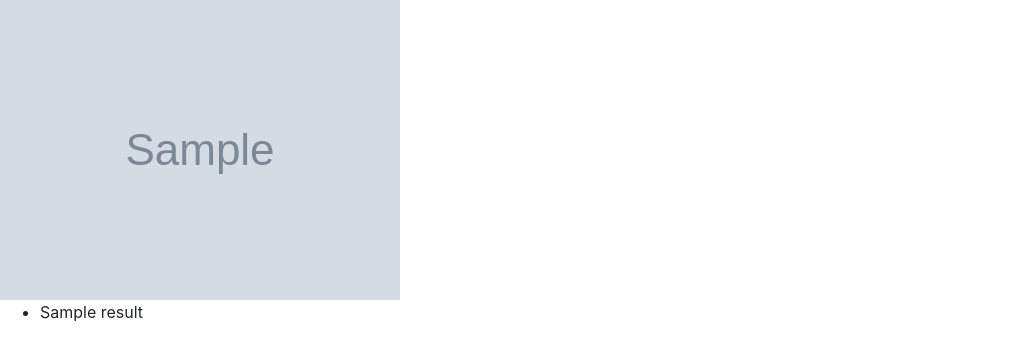
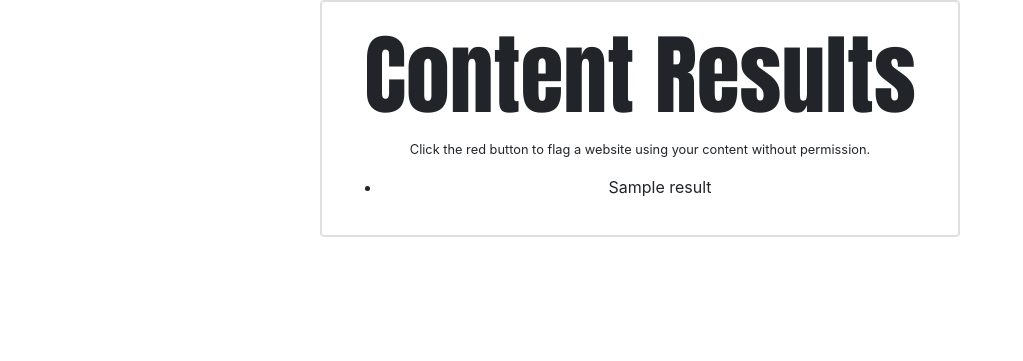
Before and after one commit to emaust/sauce-app, a Django app: template main/templates/results.html in a window 1280 px wide. Shown: the part 56-417 px from the top of the page, without its empty margins (0-1023 px from the left). Run offline with Django 3.2, Linux system fonts and the light colour scheme; the template is opened without the code that fills it: most values are stand-ins (such as "Sample title", 1, 10 or a date in 2020); grey boxes marked "Sample" are stand-in pictures; data that the repository does not hold is empty; some libraries are stand-ins or nearby versions.

Commit message:
Results page starting to look formatted - need to change width and style links

```diff
--- a/main/templates/results.html
+++ b/main/templates/results.html
@@ -8,9 +8,56 @@
 
 
 {% block content %}
-    <img src="{{ image }}" alt="search image" />
 
-  {% if user.is_authenticated %}
+<div class="row h-100 tippy-top">
+<div class="col-sm-12 my-auto">
+<div class="card card-block w-50 mx-auto">
+    <div class="row h-100">
+        <div class="col-sm-12 my-auto">
+            <div class="card text-center search">
+                <div class="card-body">
+                <p class="display-2 card-title banner tootle">Content Results</p>
+                <p class="small">Click the red button to flag a website using your content without permission.</p>
+                    <div class="card-text">
+                        {% if user.is_authenticated %}
+                            {% for result in results %}
+                                <ul class="list-group">
+                                    <li class="list-group-item">
+                                    <a href="{{ result }}">{{ result }}</a>
+                                        <div>
+                                        <form method="POST", action="#">
+                                        {%csrf_token%}
+                                        {{ form  }}
+                                        <input type="hidden" id="reported" name="reported" value="{{ result }}"></input>
+                                        <button type="submit" class="btn btn-outline-danger btn-sm">Flag Misuse</button>
+                                        </form>
+                                        </div>
+                                    </li>
+                                </ul>
+                            {% endfor %}
+                        {% else %}
+                            {% for result in results %}
+                                <ul>
+                                    <li>{{ result }}</li>
+                                </ul>
+                            {% endfor %}
+                        {% endif %}
+                    </div>
+                </div>
+            </div>
+        </div>
+    </div>
+</div>
+</div>
+</div>
+
+</section>
+</body>
+
+{% comment %} {% block content %} {% endcomment %}
+    {% comment %} <img src="{{ image }}" alt="search image" /> {% endcomment %}
+
+  {% comment %} {% if user.is_authenticated %}
     {% for result in results %}
       <ul class="list-group">
         <li class="list-group-item">
@@ -33,7 +80,7 @@
                 <li>{{ result }}</li>
             </ul>
         {% endfor %}
-    {% endif %}
+    {% endif %} {% endcomment %}
 
 
 
```
